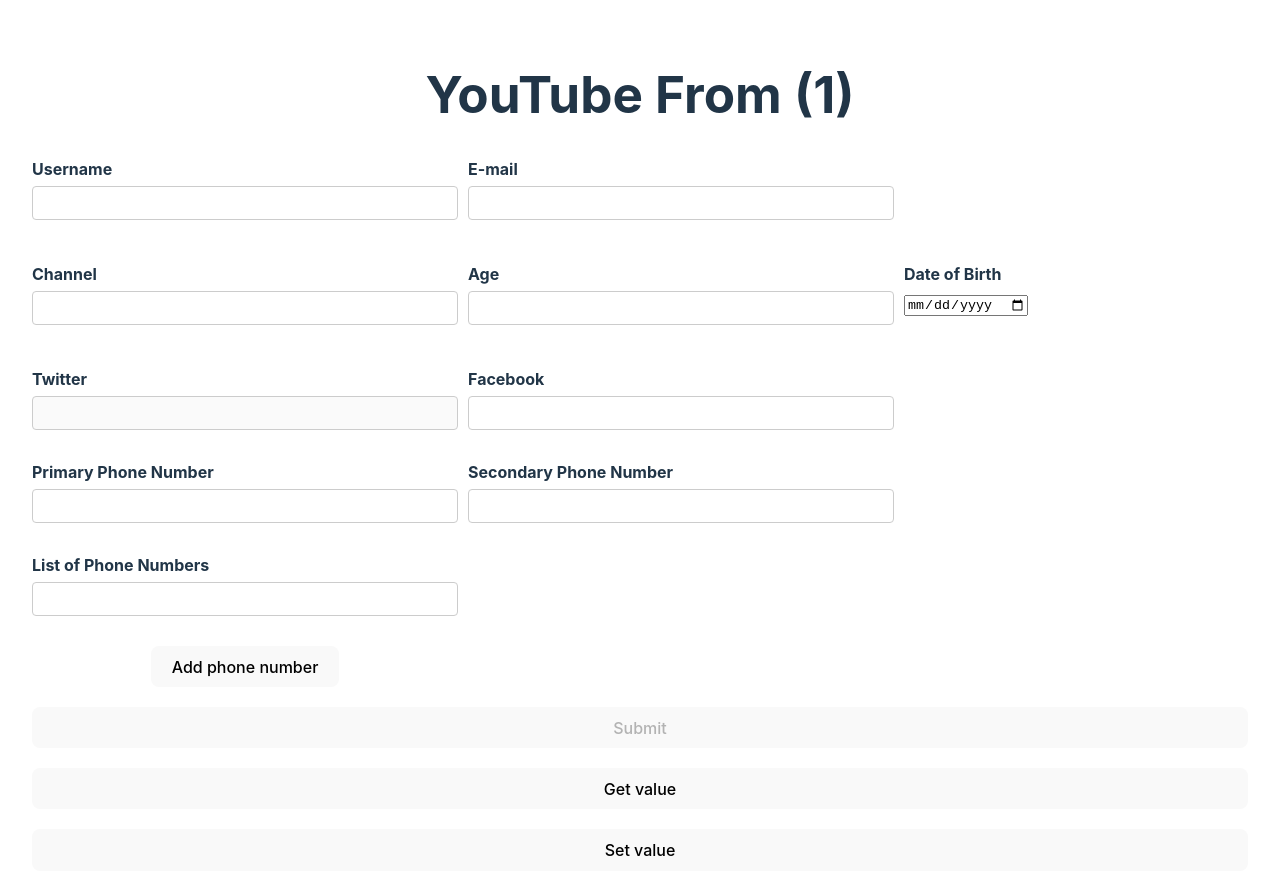
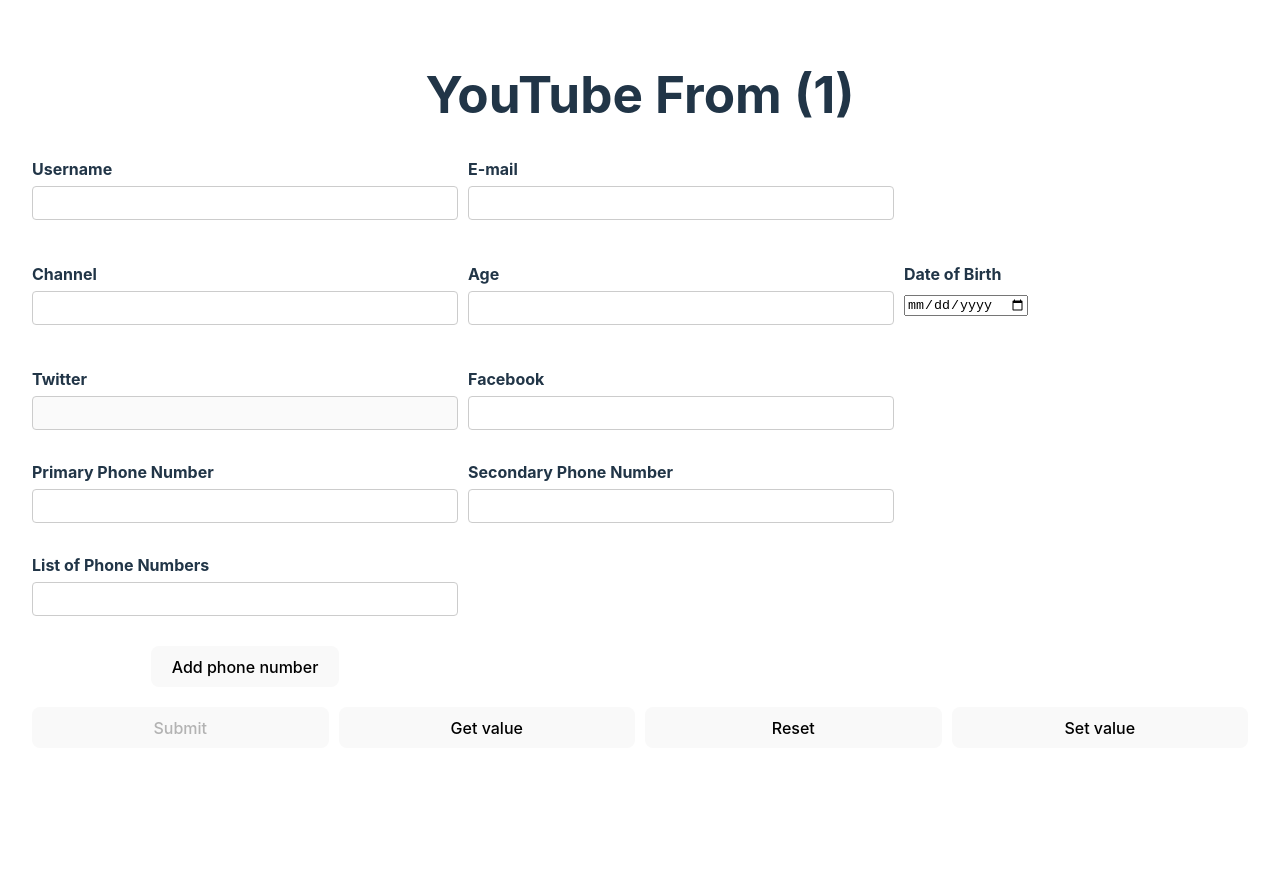
Before and after one commit to zahrabagheri1/document-of-what-i-learn, a React (Vite) app in the folder react-hook-form/rhf-demo/: page / in a window 1280 px wide. Shown: the top 894 px of the page. After the commit the page ends 800 px from the top, so only its background shows below. Built offline with nearby package versions, Linux system fonts and the light colour scheme.

Commit message:
Reset Form

```diff
--- a/react-hook-form/rhf-demo/src/App.css
+++ b/react-hook-form/rhf-demo/src/App.css
@@ -58,3 +58,9 @@ border-radius: 4px;
   flex: 12;
   margin-top: 10px;
 }
+
+.form-control-button {
+  display: flex;
+  flex-direction: row;
+  gap: 10px;
+}
--- a/react-hook-form/rhf-demo/src/components/YouTubeFrom.tsx
+++ b/react-hook-form/rhf-demo/src/components/YouTubeFrom.tsx
@@ -52,7 +52,8 @@ function YouTubeFrom() {
     formState,
     watch,
     getValues,
-    setValue
+    setValue,
+    reset
   } = form;
 
   // const { name, ref, onChange, onBlur } = register('username');
@@ -104,6 +105,13 @@ function YouTubeFrom() {
   //   const subscription = watch((value) => {
   //     console.log(value)
   //   })
+
+  useEffect(()=>{
+    if(isSubmitSuccessful){
+      reset()
+    }
+  },[isSubmitSuccessful, reset])
+
 
   //   return () => subscription.unsubscribe()
   // }, [watch])
@@ -237,9 +245,12 @@ function YouTubeFrom() {
           </div>
         </div>
 
-        <button type='submit' disabled={!isDirty || !isValid || isSubmitting}>Submit</button>
-        <button type='button' onClick={handleGetValue}>Get value</button>
-        <button type='button' onClick={handleSetValue}>Set value</button>
+        <div className='form-control-button'>
+          <button type='submit' disabled={!isDirty || !isValid || isSubmitting}>Submit</button>
+          <button type='button' onClick={handleGetValue}>Get value</button>
+          <button type='button' onClick={() => reset()}>Reset</button>
+          <button type='button' onClick={handleSetValue}>Set value</button>
+        </div>
       </form>
 
       <DevTool control={control} />
```
